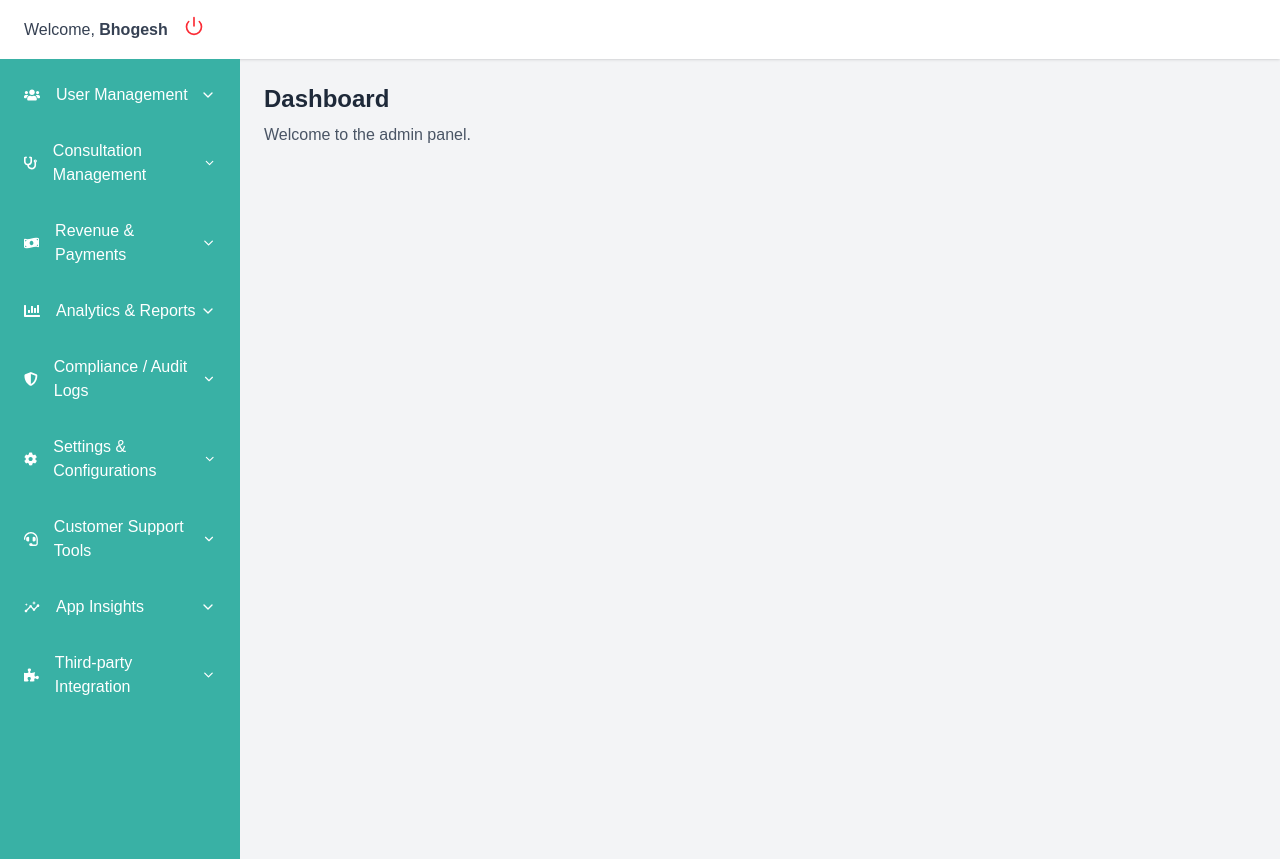
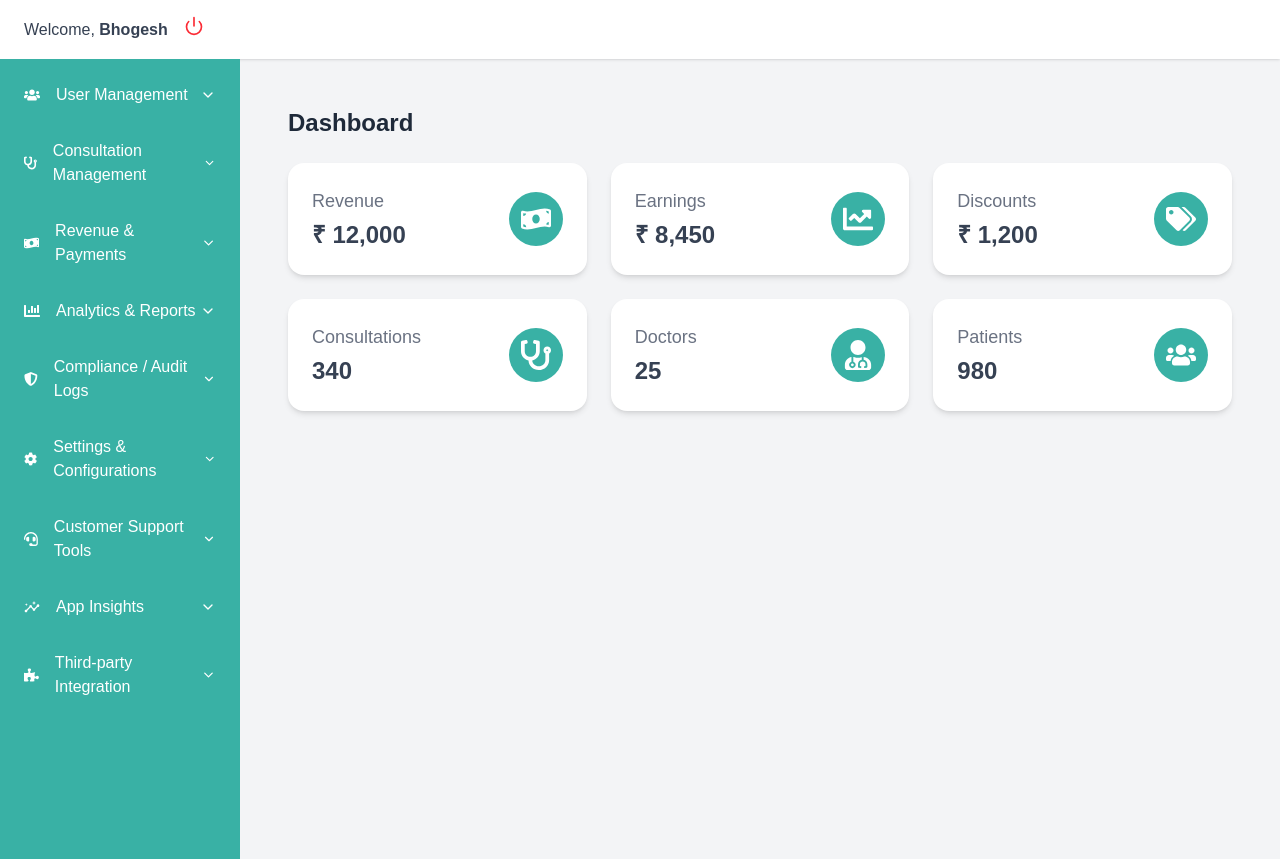
Before and after one commit to vura10/MedGo, a React (Vite) app: page /home in a window 1280 px wide. Built offline with nearby package versions, Linux system fonts and the light colour scheme.

Commit message:
For Dashboard statcard was implemented

```diff
--- a/src/components/Dashboard.jsx
+++ b/src/components/Dashboard.jsx
@@ -1,10 +1,24 @@
-import React from 'react'
+import React from 'react';
+import StatCard from '../components/StatCard';
 
 const Dashboard = () => {
+  const stats = [
+    { title: 'Revenue', value: 12000 },
+    { title: 'Earnings', value: 8450 },
+    { title: 'Discounts', value: 1200 },
+    { title: 'Consultations', value: 340 },
+    { title: 'Doctors', value: 25 },
+    { title: 'Patients', value: 980 },
+  ];
+
   return (
-    <div >
-      <h1 className="text-2xl font-bold text-gray-800">Dashboard</h1>
-      <p className="text-gray-600 mt-2">Welcome to the admin panel.</p>
+    <div className="p-6">
+      <h1 className="text-2xl font-bold text-gray-800 mb-6">Dashboard</h1>
+      <div className="grid grid-cols-1 sm:grid-cols-2 lg:grid-cols-3 gap-6">
+        {stats.map((stat, index) => (
+          <StatCard key={index} title={stat.title} value={stat.value} />
+        ))}
+      </div>
     </div>
   );
 };
```
